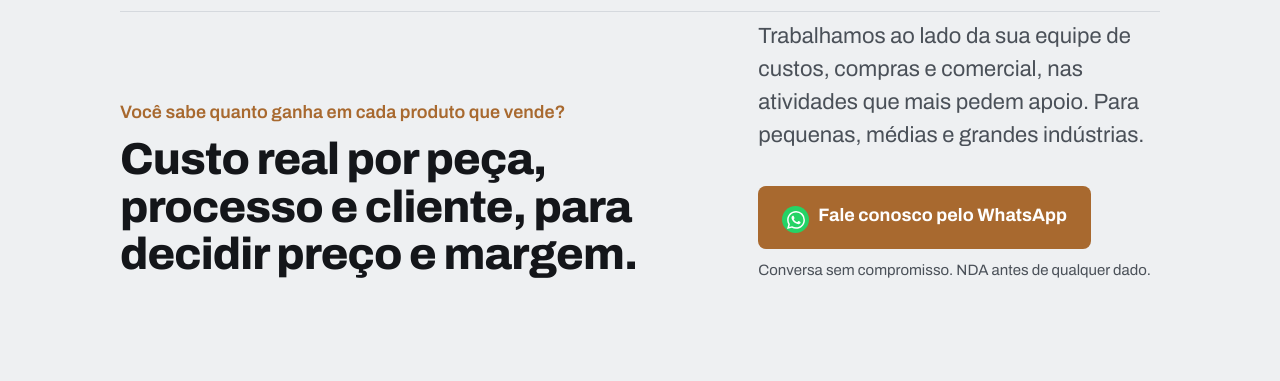
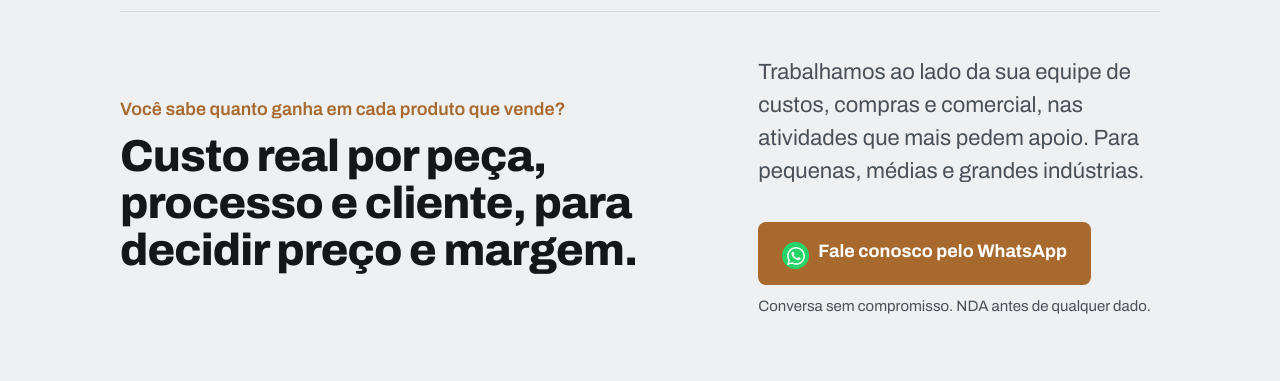
Before and after one commit to gustavofuster95-prog/pattrono-site, a plain HTML site: page index.html in a window 1280 px wide. Shown: the part 82-463 px from the top of the page. Drawn offline with Linux system fonts and the light colour scheme.

Commit message:
Home: colunas do topo centralizadas e com respiro no desktop (celular inalterado)
Co-Authored-By: Claude Opus 5.5 <noreply@anthropic.com>

```diff
--- a/index.html
+++ b/index.html
@@ -181,7 +181,8 @@ details ul{margin:12px 0 0;padding-left:18px;color:var(--mut)} details li{margin
 .tools p{margin:0;color:var(--mut);font-size:16px}
 .final .chips{margin:4px 0 12px}
 @media (min-width:900px){
- .hero{grid-template-columns:1.45fr 1fr}
+ .hero{grid-template-columns:1.45fr 1fr;align-items:center;padding-top:44px!important}
+ .hero .eyebrow{margin-top:0}
  .hero h1{font-size:clamp(40px,3.5vw,52px);max-width:none}
  .svc{grid-template-columns:repeat(3,1fr);gap:16px}
  .svc article{padding:22px 24px}
```
